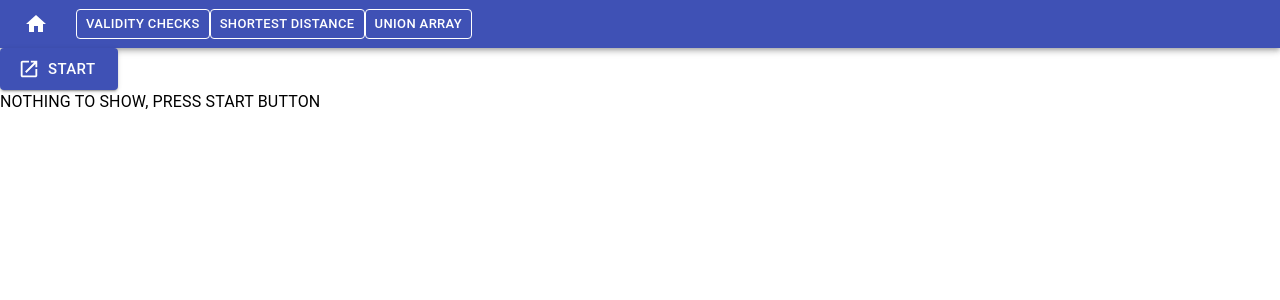
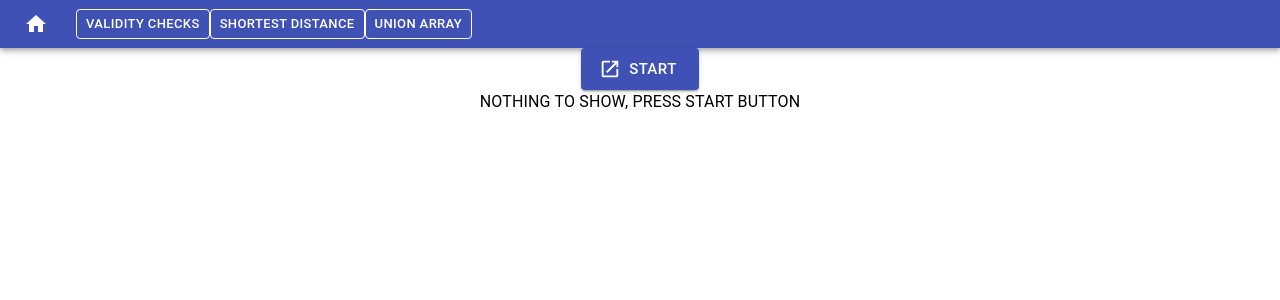
Before and after one commit to siphesande/challenge_react_typescript_material_ui, a React (Create React App) app in the folder client/: page /unionarray in a window 1280 px wide. Shown: the top 300 px of the page. Built offline with nearby package versions, Linux system fonts and the light colour scheme.

Commit message:
justify content to  center

```diff
--- a/client/src/App.css
+++ b/client/src/App.css
@@ -1,3 +1,11 @@
+.container {
+  display: flex;
+  flex-direction: row;
+  text-align: center;
+  justify-content: center;
+
+}
+
 .App {
   text-align: center;
 }
```
